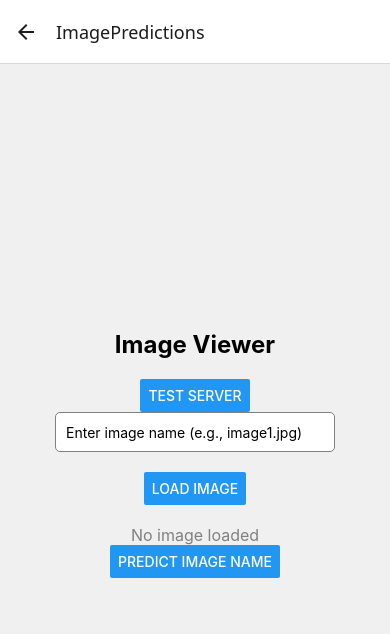
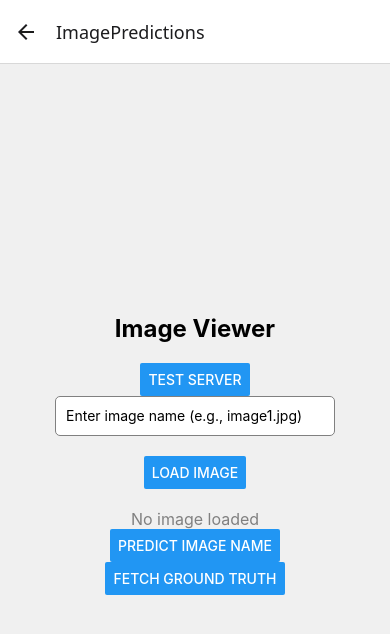
Before and after one commit to hiral075/react, a React Native app: screen /ImagePredictions in a window 390 px wide. Shown: the top 634 px of the page. Built offline with nearby package versions, Linux system fonts and the light colour scheme.

Commit message:
Updated ImagePredictions.js to improve prediction logic

```diff
--- a/src/screen/ImagePredictions.js
+++ b/src/screen/ImagePredictions.js
@@ -6,6 +6,7 @@ import {
   Button,
   Image,
   StyleSheet,
+  ScrollView,
 } from 'react-native';
 
 const ImagePredictions = () => {
@@ -13,6 +14,7 @@ const ImagePredictions = () => {
   const [imageUrl, setImageUrl] = useState('');
   const [serverMessage, setServerMessage] = useState('');
   const [predictedImageName, setPredictedImageName] = useState('');
+  const [groundTruthName, setGroundTruthName] = useState('');
 
   const loadImage = () => {
     if (imageName.trim() === '') {
@@ -20,12 +22,12 @@ const ImagePredictions = () => {
       return;
     }
 
-    setImageUrl(`http://192.168.29.249:3000/assests/${imageName}`);
+    setImageUrl(`http://192.168.201.13:3000/assests/${imageName}`);
   };
 
   const testServerConnection = async () => {
     try {
-      const response = await fetch('http://192.168.29.249:3000/test');
+      const response = await fetch('http://192.168.201.13:3000/test');
       const message = await response.text();
       setServerMessage(message);
     } catch (error) {
@@ -36,8 +38,7 @@ const ImagePredictions = () => {
 
   const predictImageName = async () => {
     try {
-      // Assuming the server expects some input for prediction (e.g., the current image name)
-      const response = await fetch('http://192.168.29.249:3000/predict', {
+      const response = await fetch('http://192.168.201.13:3000/predict', {
         method: 'POST',
         headers: {
           'Content-Type': 'application/json',
@@ -50,15 +51,37 @@ const ImagePredictions = () => {
       }
 
       const data = await response.json();
-      setPredictedImageName(data.predictedName); // Server should return a key named "predictedName"
+      setPredictedImageName(data.predictedName);
     } catch (error) {
       console.error('Error predicting image name:', error);
       setPredictedImageName('Prediction failed!');
     }
   };
 
+  const fetchGroundTruth = async () => {
+    try {
+      const response = await fetch('http://192.168.201.13:3000/groundTruth', {
+        method: 'POST',
+        headers: {
+          'Content-Type': 'application/json',
+        },
+        body: JSON.stringify({ currentImageName: imageName }),
+      });
+
+      if (!response.ok) {
+        throw new Error('Failed to fetch ground truth');
+      }
+
+      const data = await response.json();
+      setGroundTruthName(data.groundTruthName);
+    } catch (error) {
+      console.error('Error fetching ground truth:', error);
+      setGroundTruthName('Ground truth unavailable!');
+    }
+  };
+
   return (
-    <View style={styles.container}>
+    <ScrollView contentContainerStyle={styles.container}>
       <Text style={styles.title}>Image Viewer</Text>
 
       <Button title="Test Server" onPress={testServerConnection} />
@@ -84,17 +107,21 @@ const ImagePredictions = () => {
       )}
 
       <Button title="Predict Image Name" onPress={predictImageName} />
+      <Button title="Fetch Ground Truth" onPress={fetchGroundTruth} />
 
       {predictedImageName ? (
         <Text style={styles.prediction}>Predicted Name: {predictedImageName}</Text>
       ) : null}
-    </View>
+      {groundTruthName ? (
+        <Text style={styles.result}>Ground Truth Name: {groundTruthName}</Text>
+      ) : null}
+    </ScrollView>
   );
 };
 
 const styles = StyleSheet.create({
   container: {
-    flex: 1,
+    flexGrow: 1,
     justifyContent: 'center',
     alignItems: 'center',
     padding: 20,
@@ -138,6 +165,12 @@ const styles = StyleSheet.create({
     fontWeight: 'bold',
     color: 'green',
   },
+  result: {
+    marginTop: 10,
+    fontSize: 18,
+    fontWeight: 'bold',
+    color: 'orange',
+  },
 });
 
 export default ImagePredictions;
```
